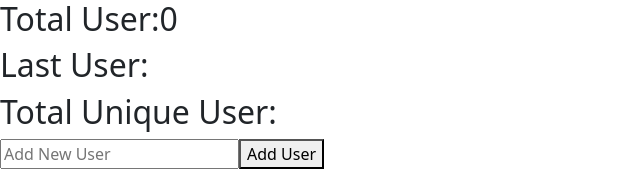
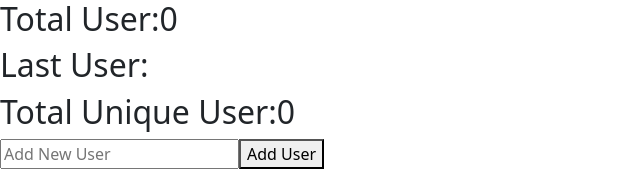
Before and after one commit to sumitbasu116/react-blog, a React (Vite) app: page / in a window 1280 px wide. Shown: the top 183 px of the page, without its empty margins (0-640 px from the left). Built offline with nearby package versions, Linux system fonts and the light colour scheme.

Commit message:
Derived State part 4-display unique users

```diff
--- a/src/App.jsx
+++ b/src/App.jsx
@@ -10,12 +10,13 @@ const handleAddUsers=()=>{
 
 const totalUsers=users.length;
 const last = users[users.length-1];
+const unique=[...new Set(users)].length;
 
   return (
     <div>
       <h2>Total User:{totalUsers}</h2>
       <h2>Last User:{last}</h2>
-      <h2>Total Unique User:{}</h2>
+      <h2>Total Unique User:{unique}</h2>
       <input type="text" onChange={(event)=>setUser(event.target.value)} placeholder="Add New User"/>
       <button onClick={handleAddUsers}>Add User</button>
       {
```
